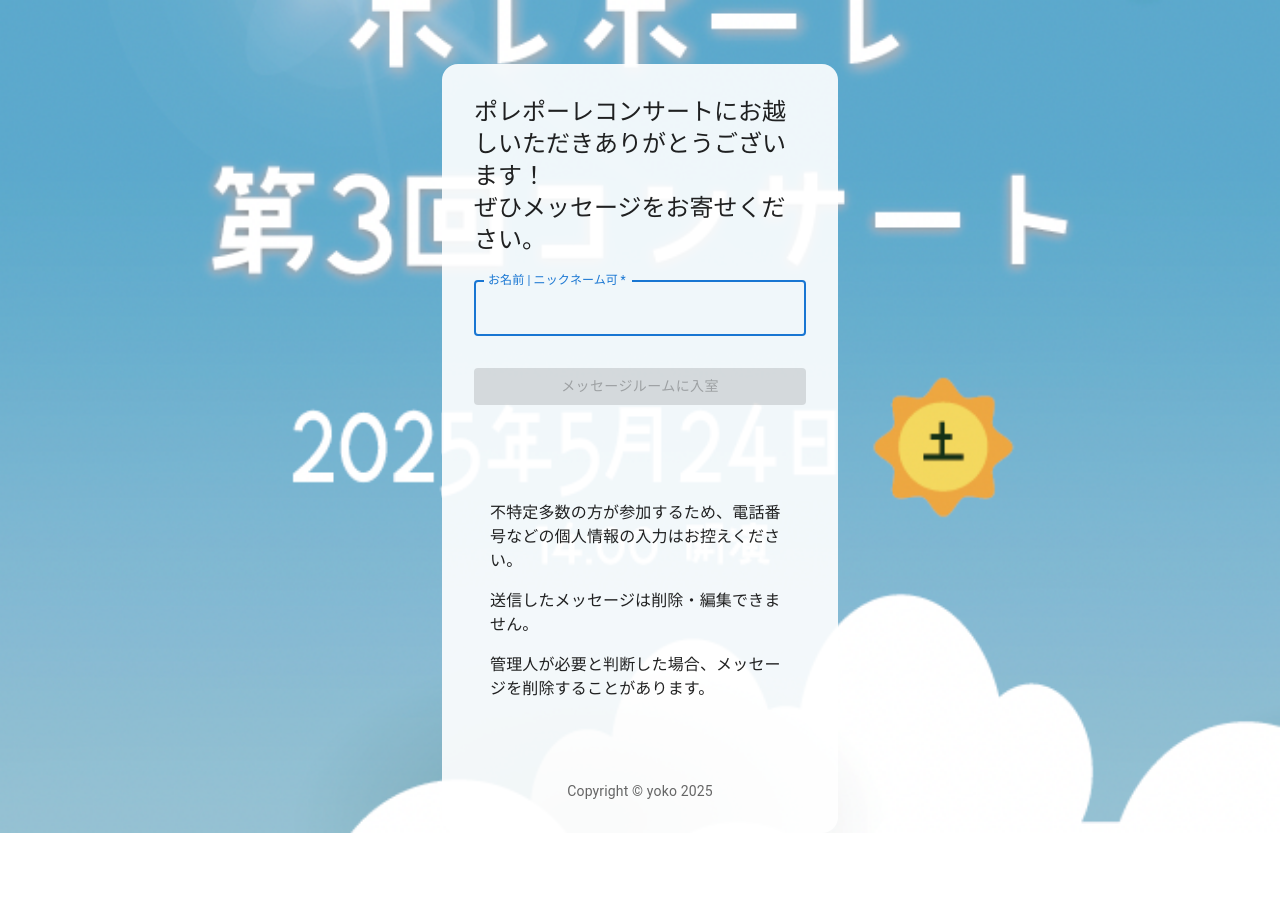
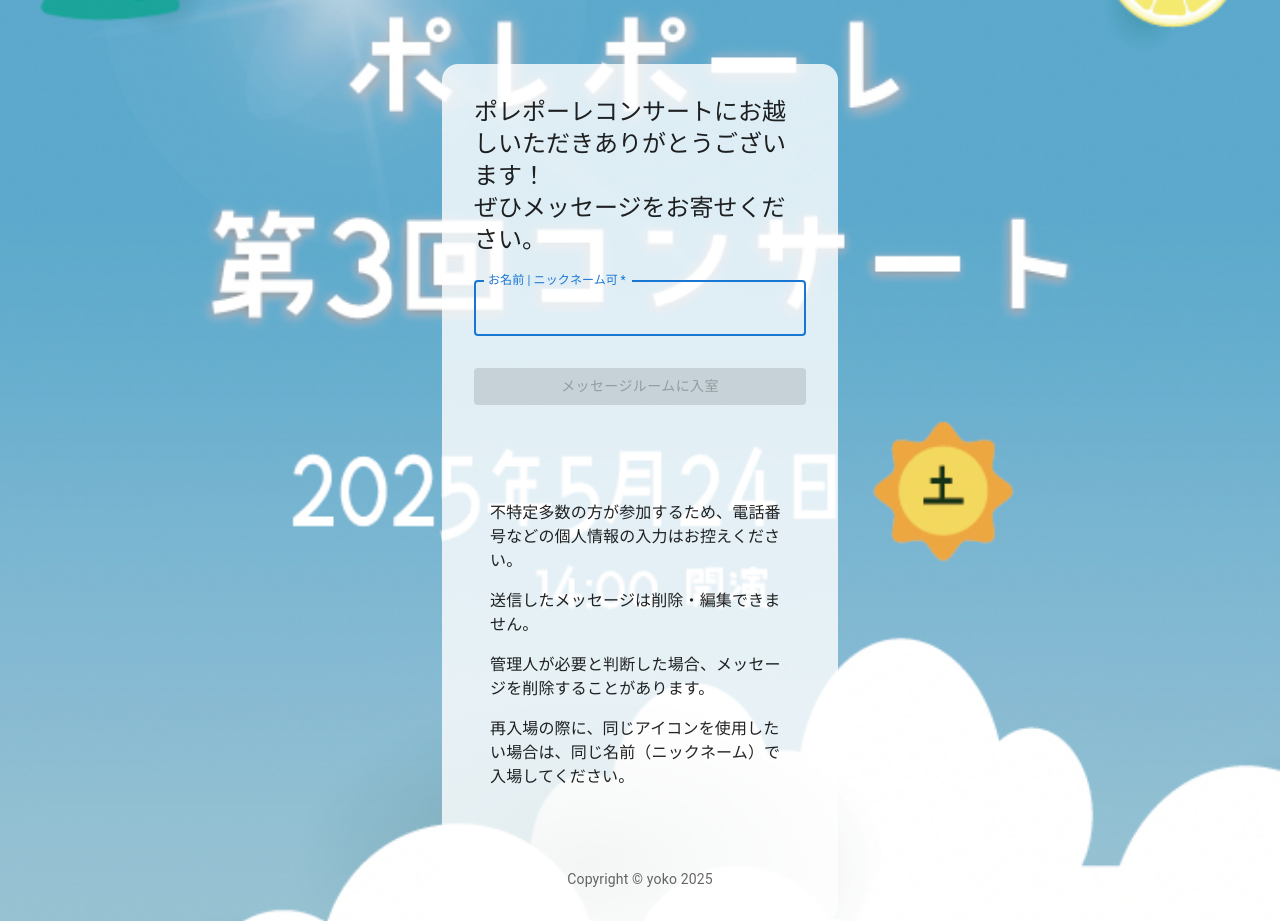
Before and after one commit to yoko-at-home/pole_concert, a React (Create React App) app: page / in a window 1280 px wide. Before the commit the page ends 833 px from the top, so only its background shows below. Built offline with nearby package versions, Linux system fonts and the light colour scheme; no server answers.

Commit message:
注記を追加

```diff
--- a/src/components/SignIn.js
+++ b/src/components/SignIn.js
@@ -26,6 +26,9 @@ function Notes() {
       <ListItem>
         管理人が必要と判断した場合、メッセージを削除することがあります。
       </ListItem>
+      <ListItem>
+        再入場の際に、同じアイコンを使用したい場合は、同じ名前（ニックネーム）で入場してください。
+      </ListItem>
     </List>
   );
 }
@@ -47,7 +50,7 @@ const Paper = styled("div")(({ theme }) => ({
   flexDirection: "column",
   alignItems: "center",
   textAlign: "center",
-  backgroundColor: "rgba(255, 255, 255, 0.9)",
+  backgroundColor: "rgba(255, 255, 255, 0.8)",
   padding: theme.spacing(4),
   borderRadius: theme.spacing(2),
   width: "100%",
```
